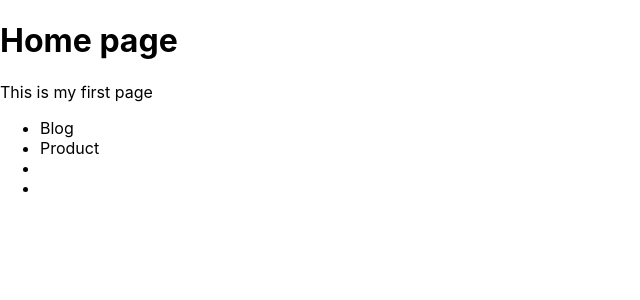
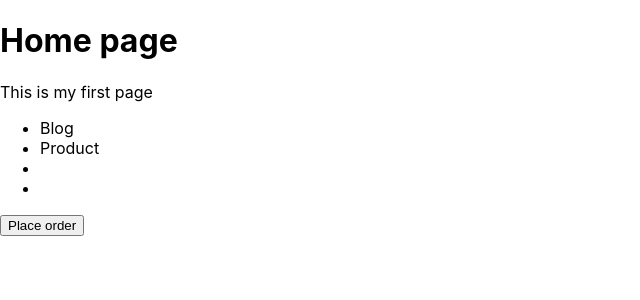
Before and after one commit to kevinalfito69/Next-basic, a Next.js app in the folder hello-world/: page / in a window 1280 px wide. Shown: the top 300 px of the page, without its empty margins (0-640 px from the left). Built offline with nearby package versions, Linux system fonts and the light colour scheme.

Commit message:
Navigating Programmatically

```diff
--- a/hello-world/pages/index.js
+++ b/hello-world/pages/index.js
@@ -1,5 +1,11 @@
 import Link from 'next/link';
+import { useRouter } from 'next/router';
 const Home = () => {
+    const router = useRouter();
+    const handleCLick = () => {
+        alert('Placing your order');
+        router.replace('/product');
+    };
     return (
         <>
             <h1>Home page</h1>
@@ -14,6 +20,7 @@ const Home = () => {
                 <li></li>
                 <li></li>
             </ul>
+            <button onClick={handleCLick}>Place order</button>
         </>
     );
 };
```
